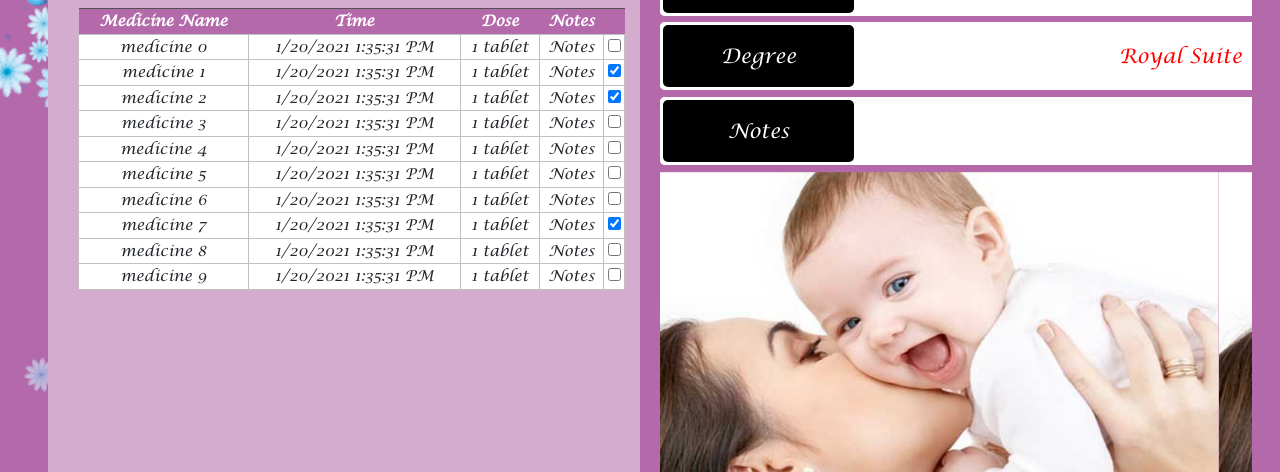
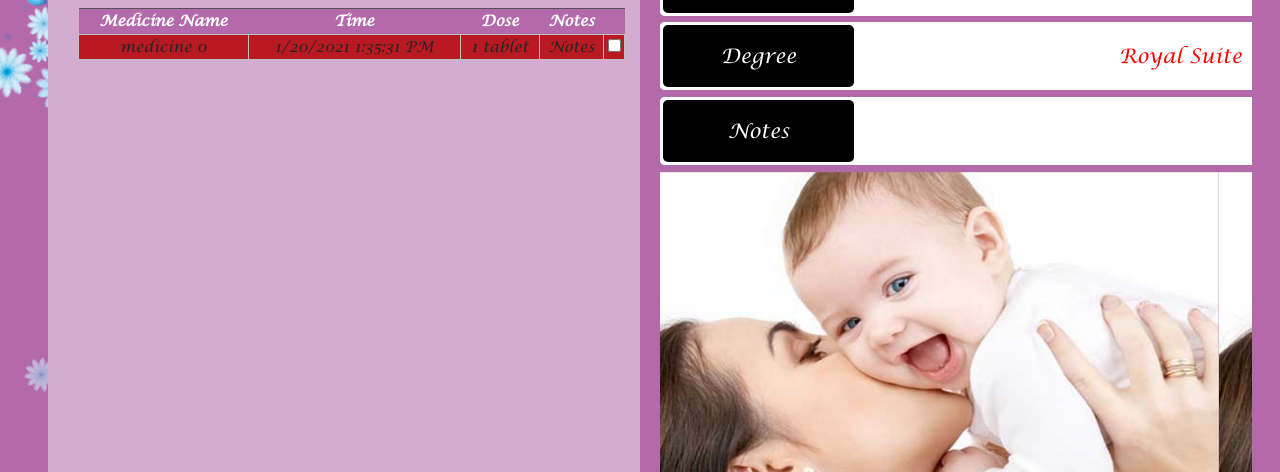
Before and after one commit to SeifeldinZook/MadinaFreelance, a plain HTML site: page index.html in a window 1280 px wide. Shown: the part 222-694 px from the top of the page. Drawn offline with Linux system fonts and the light colour scheme.

Commit message:
updating files

```diff
--- a/css/media.css
+++ b/css/media.css
@@ -70,3 +70,7 @@
     font-size: 13px;
   }
 }
+
+@media only screen and (max-width: 992px) and (min-width: 0px) {
+
+}
--- a/css/style.css
+++ b/css/style.css
@@ -79,7 +79,7 @@ tbody {
 }
 
 tbody td {
-    background-color: #ffff;
+    background-color: rgb(178, 2, 10, 0.9);
     border: 1px solid #c1c1c1;
 }
 
@@ -220,3 +220,8 @@ footer {
 .mainContent {
     height: 85vh;
 }
+
+.row {
+    margin-left: 0 !important;
+    margin-right: 0 !important;
+}
--- a/index.html
+++ b/index.html
@@ -13,8 +13,8 @@
 
 <body>
     <div class="page">
-        <div class="row mx-0 px-2 mainContent">
-            <div id="myTable" class="col-lg-6 col-12">
+        <div class="row px-2 mainContent">
+            <div id="myTable" class="col-xl-6 col-lg-6 col-12">
                 <div id="brand">
                     <img src="imgs/logo.jpg" alt="logo" class="img-fluid">
                 </div>
@@ -42,92 +42,11 @@
                                     <input class="" type="checkbox" value="" id="flexCheckDefault">
                                 </td>
                             </tr>
-                            <tr>
-                                <td>medicine 1</td>
-                                <td>1/20/2021 1:35:31 PM</td>
-                                <td>1 tablet</td>
-                                <td>Notes</td>
-                                <td>
-                                    <input class="" type="checkbox" value="" id="flexCheckChecked" checked>
-                                </td>
-                            </tr>
-                            <tr>
-                                <td>medicine 2</td>
-                                <td>1/20/2021 1:35:31 PM</td>
-                                <td>1 tablet</td>
-                                <td>Notes</td>
-                                <td>
-                                    <input class="" type="checkbox" value="" id="flexCheckChecked" checked>
-                                </td>
-                            </tr>
-                            <tr>
-                                <td>medicine 3</td>
-                                <td>1/20/2021 1:35:31 PM</td>
-                                <td>1 tablet</td>
-                                <td>Notes</td>
-                                <td>
-                                    <input class="" type="checkbox" value="" id="flexCheckDefault">
-                                </td>
-                            </tr>
-                            <tr>
-                                <td>medicine 4</td>
-                                <td>1/20/2021 1:35:31 PM</td>
-                                <td>1 tablet</td>
-                                <td>Notes</td>
-                                <td>
-                                    <input class="" type="checkbox" value="" id="flexCheckDefault">
-                                </td>
-                            </tr>
-                            <tr>
-                                <td>medicine 5</td>
-                                <td>1/20/2021 1:35:31 PM</td>
-                                <td>1 tablet</td>
-                                <td>Notes</td>
-                                <td>
-                                    <input class="" type="checkbox" value="" id="flexCheckDefault">
-                                </td>
-                            </tr>
-                            <tr>
-                                <td>medicine 6</td>
-                                <td>1/20/2021 1:35:31 PM</td>
-                                <td>1 tablet</td>
-                                <td>Notes</td>
-                                <td>
-                                    <input class="" type="checkbox" value="" id="flexCheckDefault">
-                                </td>
-                            </tr>
-                            <tr>
-                                <td>medicine 7</td>
-                                <td>1/20/2021 1:35:31 PM</td>
-                                <td>1 tablet</td>
-                                <td>Notes</td>
-                                <td>
-                                    <input class="" type="checkbox" value="" id="flexCheckChecked" checked>
-                                </td>
-                            </tr>
-                            <tr>
-                                <td>medicine 8</td>
-                                <td>1/20/2021 1:35:31 PM</td>
-                                <td>1 tablet</td>
-                                <td>Notes</td>
-                                <td>
-                                    <input class="" type="checkbox" value="" id="flexCheckDefault">
-                                </td>
-                            </tr>
-                            <tr>
-                                <td>medicine 9</td>
-                                <td>1/20/2021 1:35:31 PM</td>
-                                <td>1 tablet</td>
-                                <td>Notes</td>
-                                <td>
-                                    <input class="" type="checkbox" value="" id="flexCheckDefault">
-                                </td>
-                            </tr>
                         </tbody>
                     </table>
                 </div>
             </div>
-            <div id="myInfo" class="col-lg-6 col-12 pr-0">
+            <div id="myInfo" class="col-xl-6 col-lg-6 col-12 pr-0">
                 <div class="row mx-0 bord">
                     <div class="col-md-4 col-xs-6 myContainer">
                         <div class="info">patient</div>
@@ -189,7 +108,7 @@
             </div>
         </div>
 
-        <div class="row mx-0 my-2 px-2 newsBar">
+        <div class="row my-2 px-2 newsBar">
             <div class="col-lg-2 col-md-4 col-xs-6 myContainer">
                 <div class="info">Latest</div>
             </div>
@@ -211,7 +130,7 @@
             </div>
         </div>
 
-        <footer class="row mx-0 mb-0">
+        <footer class="row mb-0">
             <span>All Rights Reserved <div class="e-img"></div>Easttown &copy; 2021.</span>
         </footer>
     </div>
```
